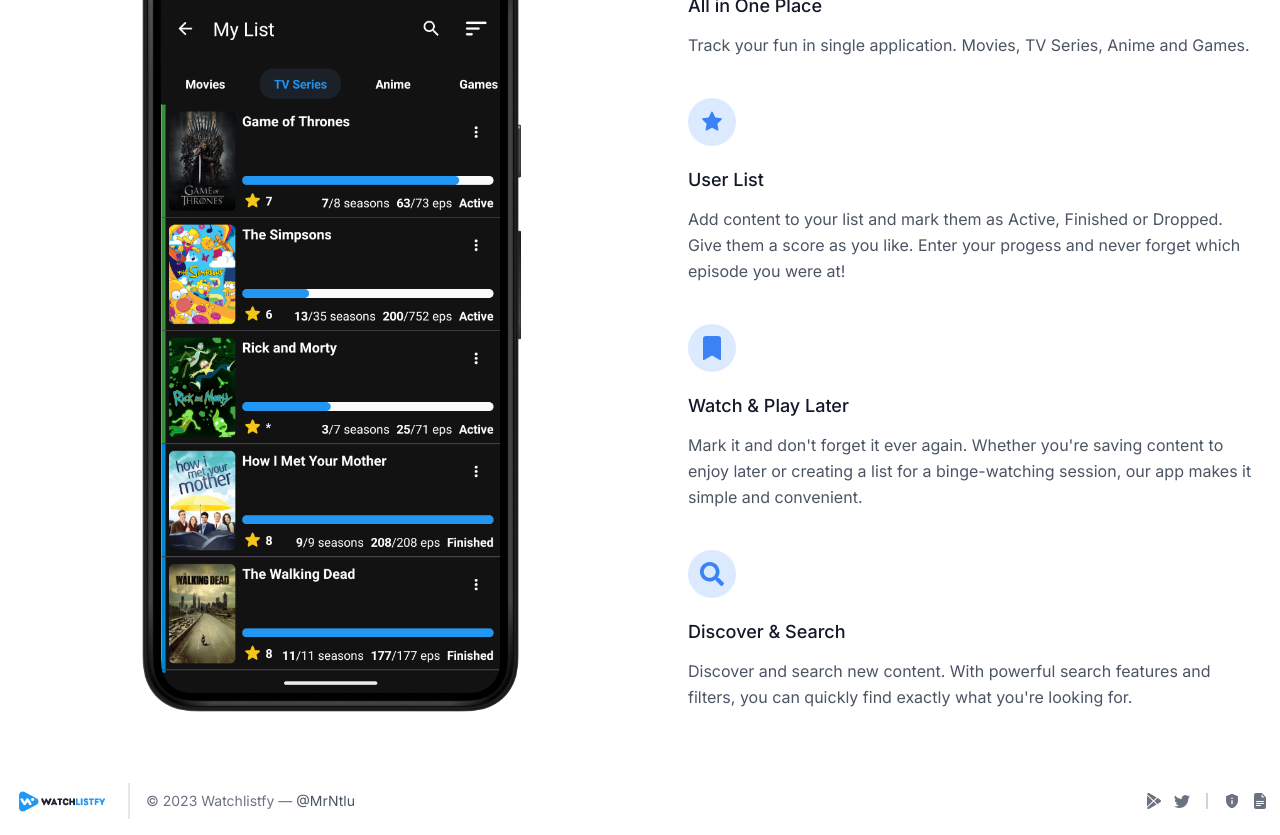
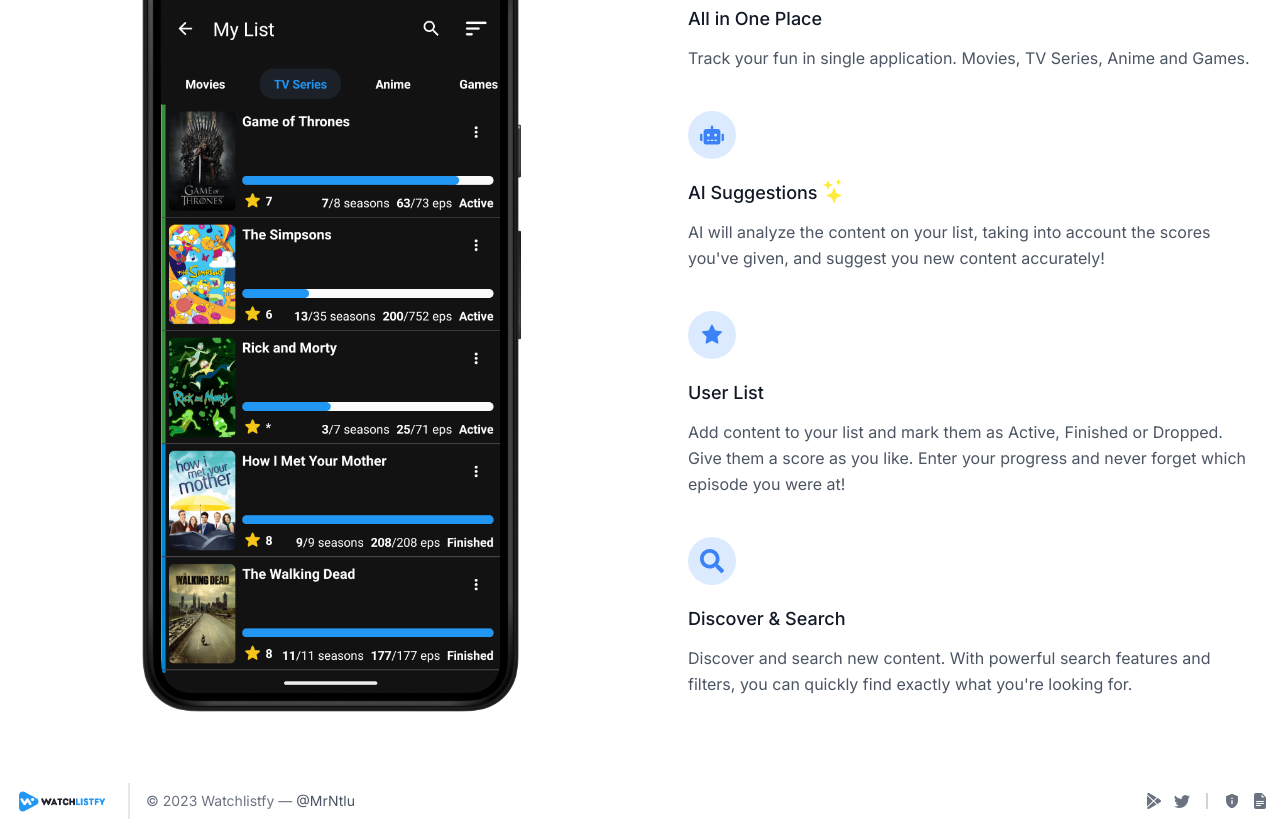
Before and after one commit to MrNtlu/Project-Consumer-Frontend, a Next.js app: page / in a window 1280 px wide. Shown: the part 1020-1855 px from the top of the page. Built offline with nearby package versions, Linux system fonts and the light colour scheme.

Commit message:
Feature changes.

```diff
--- a/components/features.tsx
+++ b/components/features.tsx
@@ -1,8 +1,7 @@
 import React from 'react'
-import { BsFillBookmarkFill } from 'react-icons/bs'
-import { FaSearch } from 'react-icons/fa'
+import { BsStars } from 'react-icons/bs'
+import { FaSearch, FaRobot } from 'react-icons/fa'
 import { AiFillStar } from 'react-icons/ai'
-import Image from 'next/image'
 import { MdMovieFilter } from 'react-icons/md'
 
 
@@ -25,20 +24,20 @@
                 </div>
                 <div className="flex flex-col xl:mb-10 mb-5 lg:items-start items-center">
                     <div className="w-12 h-12 inline-flex items-center justify-center rounded-full bg-blue-100 text-blue-500 mb-5">
+                        <FaRobot size={24} />
+                    </div>
+                    <div className="flex-grow">
+                        <div className='flex'><h2 className="text-gray-900 text-lg title-font font-medium mb-3">AI Suggestions</h2> &nbsp; <BsStars size={24} color={'#FFEB3B'}/> </div>
+                    <p className="leading-relaxed text-base">AI will analyze the content on your list, taking into account the scores you've given, and suggest you new content accurately!</p>
+                    </div>
+                </div>
+                <div className="flex flex-col xl:mb-10 mb-5 lg:items-start items-center">
+                    <div className="w-12 h-12 inline-flex items-center justify-center rounded-full bg-blue-100 text-blue-500 mb-5">
                         <AiFillStar size={24} />
                     </div>
                     <div className="flex-grow">
                     <h2 className="text-gray-900 text-lg title-font font-medium mb-3">User List</h2>
-                    <p className="leading-relaxed text-base">Add content to your list and mark them as Active, Finished or Dropped. Give them a score as you like. Enter your progess and never forget which episode you were at!</p>
-                    </div>
-                </div>
-                <div className="flex flex-col xl:mb-10 mb-5 lg:items-start items-center">
-                    <div className="w-12 h-12 inline-flex items-center justify-center rounded-full bg-blue-100 text-blue-500 mb-5">
-                        <BsFillBookmarkFill size={24} />
-                    </div>
-                    <div className="flex-grow">
-                    <h2 className="text-gray-900 text-lg title-font font-medium mb-3">Watch & Play Later</h2>
-                    <p className="leading-relaxed text-base">Mark it and don&apos;t forget it ever again. Whether you&apos;re saving content to enjoy later or creating a list for a binge-watching session, our app makes it simple and convenient.</p>
+                    <p className="leading-relaxed text-base">Add content to your list and mark them as Active, Finished or Dropped. Give them a score as you like. Enter your progress and never forget which episode you were at!</p>
                     </div>
                 </div>
                 <div className="flex flex-col xl:mb-10 mb-5 lg:items-start items-center">
```
